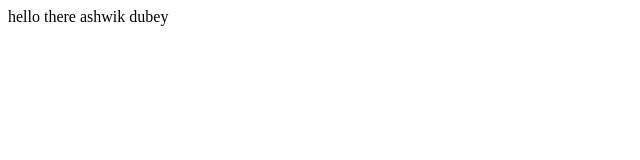
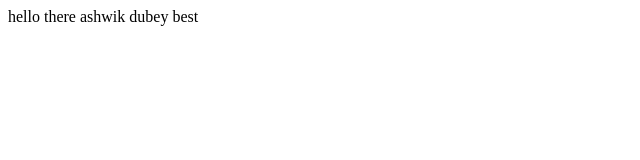
Before and after one commit to Ashwikdubey/tut, a plain HTML site: page index.html in a window 1280 px wide. Shown: the full height of the page, 0-640 px from the left. Drawn offline with Linux system fonts and the light colour scheme.

Commit message:
seventh commit

```diff
--- a/index.html
+++ b/index.html
@@ -11,6 +11,7 @@
         there
         ashwik
         dubey
+        best
     </div>
 </body>
 </html>
```
